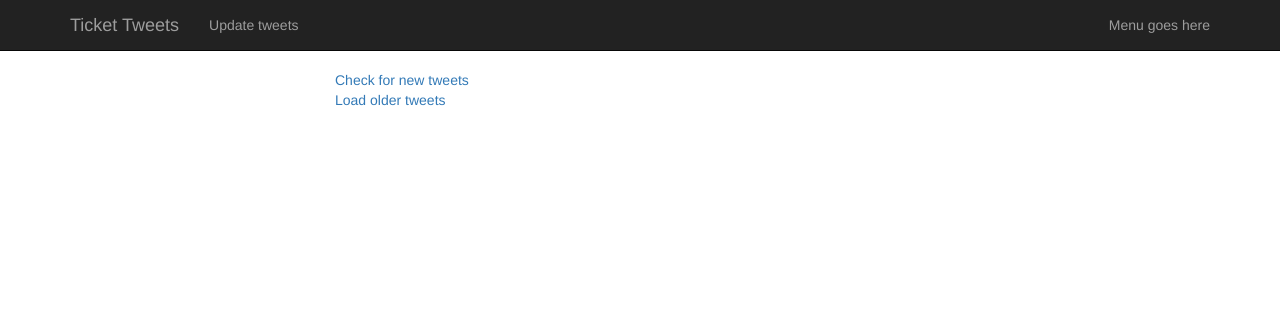
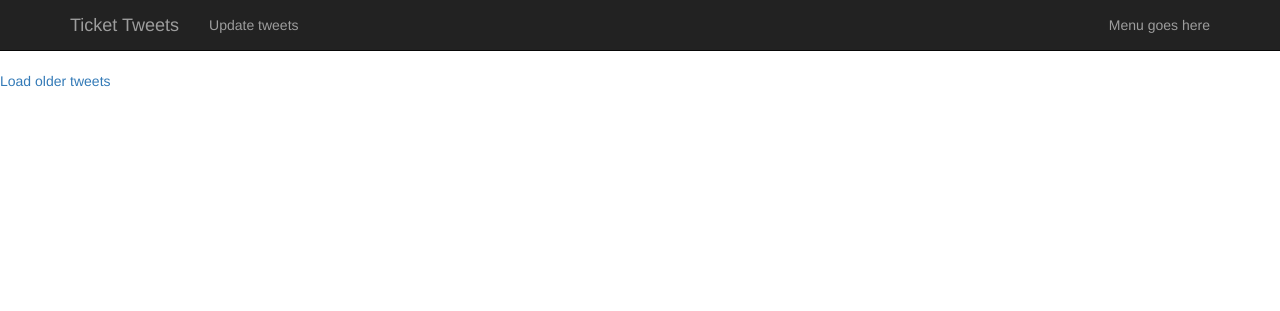
Before and after one commit to jason-ellis/tickettweets, a Flask app: template app/templates/index.html in a window 1280 px wide. Shown: the top 311 px of the page. Run offline with Flask 2, Linux system fonts and the light colour scheme; the template is opened without the code that fills it, so the values that code supplies are empty; parts of the project's set-up code (start-up, migrations or seed data) failed here and were passed over; some libraries are stand-ins or nearby versions.

Commit message:
move update button to navbar

```diff
--- a/app/templates/tweetstream.html
+++ b/app/templates/tweetstream.html
@@ -1,6 +1,4 @@
-<div id="tweetstream" class="container col-md-6 center-block">
-<div class="button"><a href="#" id="update">Check for new tweets</a></div>
-<div id="tweet_container">
+<div id="tweet_container" class="container col-md-6 center-block">
 
 {# TODO update profile link to open in lightbox. update in JS also #}
 {% for tweet in tweets %}
@@ -10,4 +8,3 @@
   {% endfor %}
 </div>
 <div class="button"><a href="#" id="more_tweets">Load older tweets</a></div>
-</div>
```
